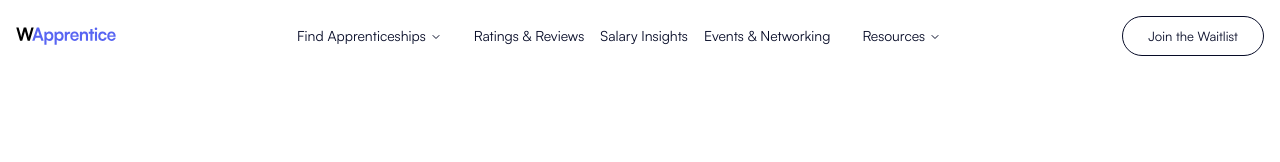
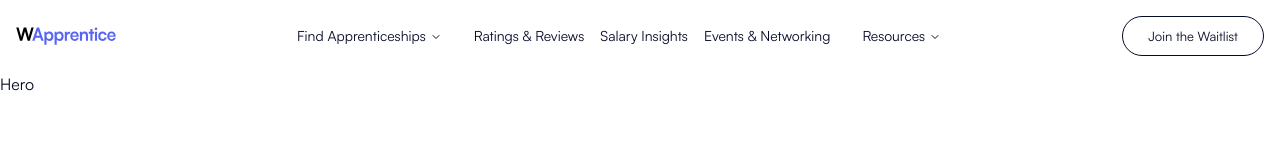
Before and after one commit to tobilobasalawu/WApprentice, a Next.js app: page / in a window 1280 px wide. Shown: the top 162 px of the page. Built offline with nearby package versions, Linux system fonts and the light colour scheme.

Commit message:
creating a hero component

```diff
--- a/src/app/page.tsx
+++ b/src/app/page.tsx
@@ -1,10 +1,12 @@
 import Header from '@/components/Header';
 import React from 'react';
+import Hero from '@/components/Hero';
 
 export default function Home() {
   return (
     <>
       <Header />
+      <Hero />
     </>
   );
 }
--- /dev/null
+++ b/src/components/Hero.tsx
@@ -0,0 +1,7 @@
+export default function Hero() {
+  return(
+    <div>
+      <h1>Hero</h1>
+    </div>
+  )
+}
```
